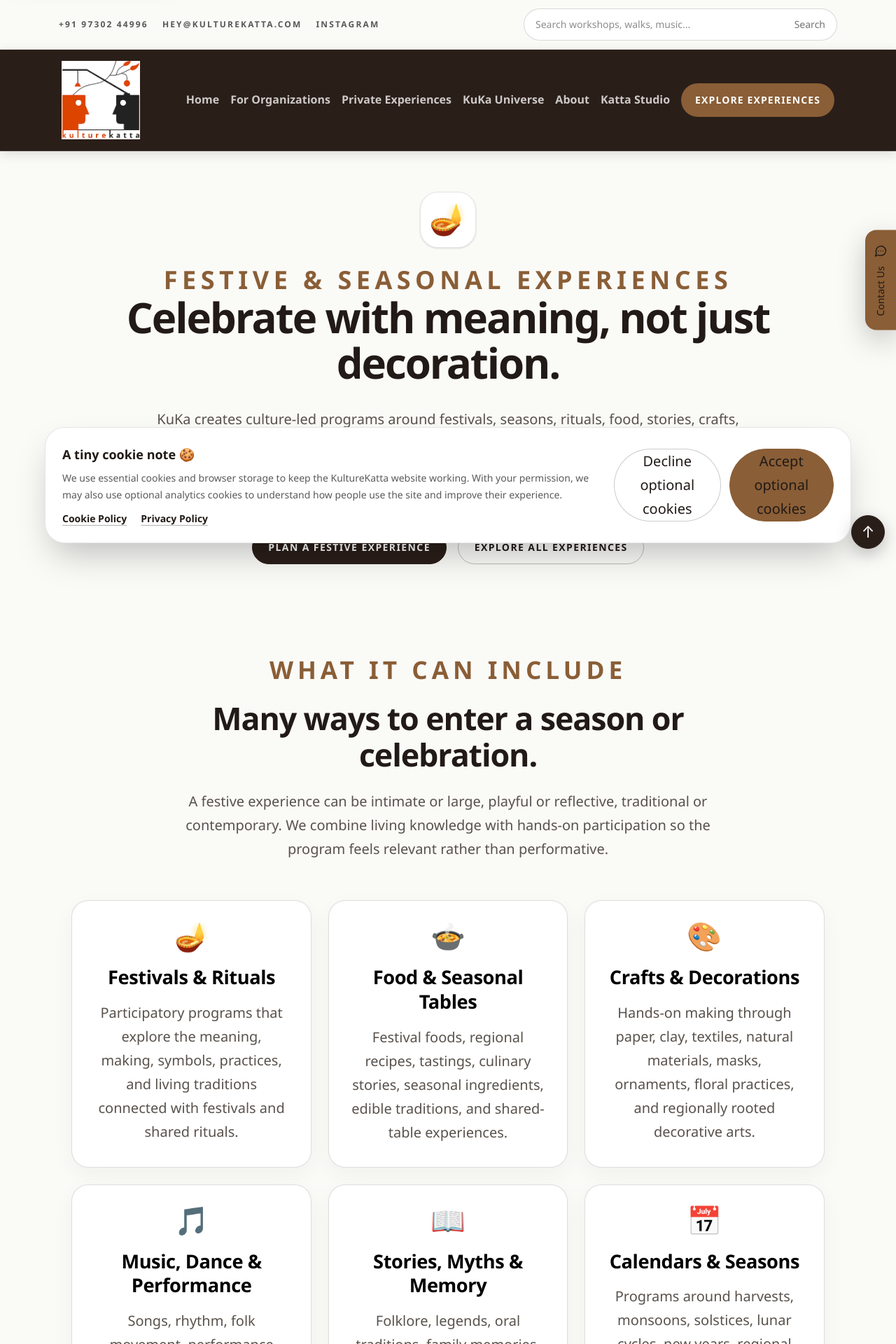
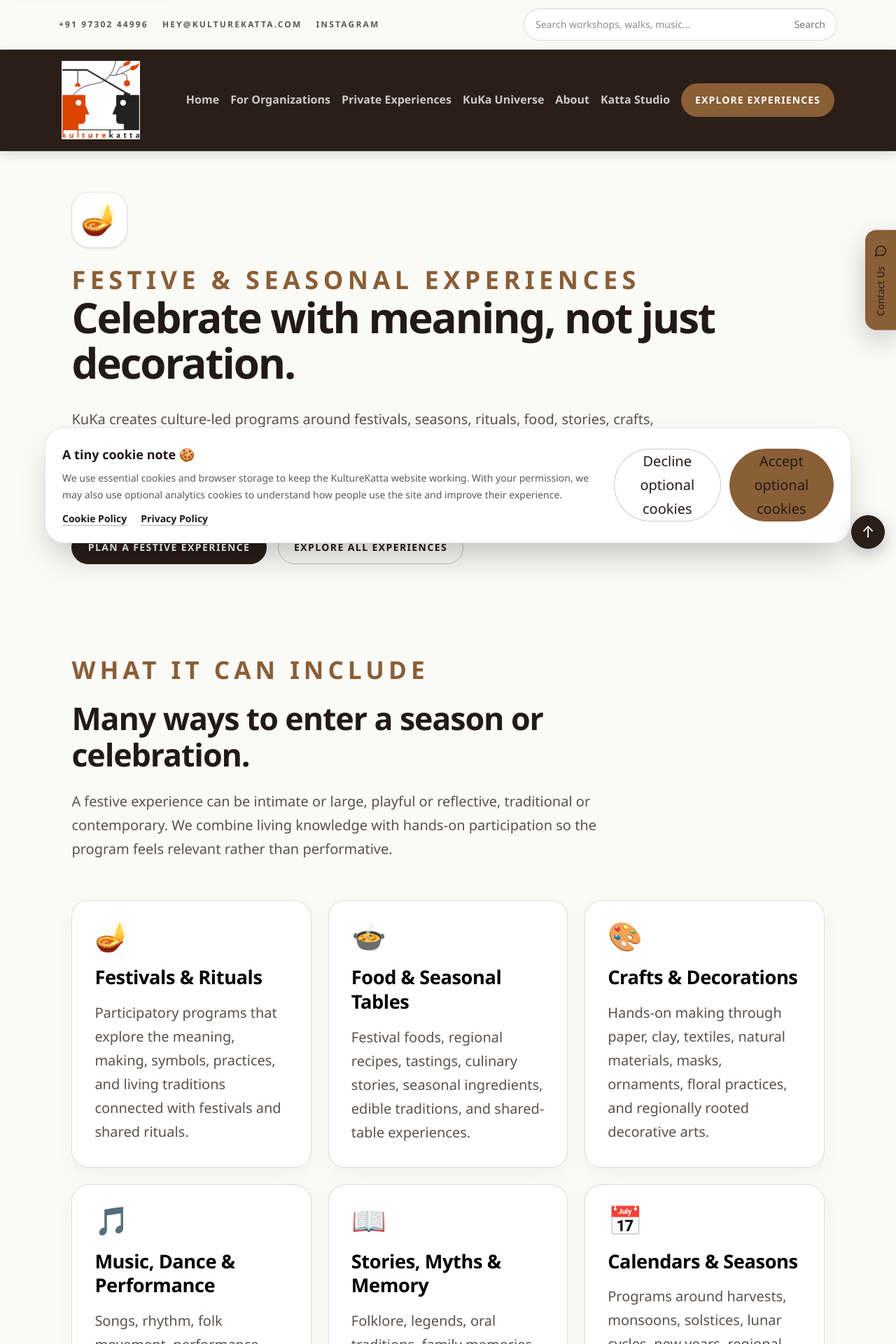
Before and after one commit to kulturekatta/kuka-website, a Next.js app: page /experiences/festive in a window 1280 px wide. Shown: the top 1920 px of the page at 70% size. Built offline with nearby package versions, Linux system fonts and the light colour scheme.

Commit message:
Left align special experience pages

```diff
--- a/app/components/ExperienceCategoryPage.tsx
+++ b/app/components/ExperienceCategoryPage.tsx
@@ -25,7 +25,7 @@
 
 function PageIcon({ icon, label }: { icon: string; label: string }) {
   return (
-    <div className="mb-6 flex justify-center">
+    <div className="mb-6 flex justify-start">
       <span
         role="img"
         aria-label={label}
@@ -76,16 +76,16 @@
   return (
     <div className="kk-page-root kk-site-bg min-h-screen">
       <section className="kk-section-light pt-16 pb-20 md:pt-20 md:pb-24">
-        <div className="kk-container text-center">
+        <div className="kk-container text-left">
           <PageIcon icon={icon} label={iconLabel} />
 
           <p className="kk-page-label text-[var(--kk-accent)]">{eyebrow}</p>
 
-          <h1 className="kk-page-heading mx-auto max-w-5xl">{title}</h1>
+          <h1 className="kk-page-heading max-w-5xl">{title}</h1>
 
-          <p className="kk-page-intro mx-auto mt-8 max-w-4xl">{intro}</p>
+          <p className="kk-page-intro mt-8 max-w-4xl">{intro}</p>
 
-          <div className="mt-10 flex flex-col items-center justify-center gap-4 sm:flex-row">
+          <div className="mt-10 flex flex-col items-start gap-4 sm:flex-row sm:flex-wrap">
             <Link href="/contact" className="kk-button-dark">
               {primaryCta}
             </Link>
@@ -99,7 +99,7 @@
 
       <section className="kk-section-cream pt-12 pb-20 md:pt-16 md:pb-24">
         <div className="kk-container">
-          <div className="mx-auto max-w-3xl text-center">
+          <div className="max-w-3xl text-left">
             <p className="kk-section-label mb-5">What it can include</p>
             <h2 className="kk-section-heading">{firstSectionTitle}</h2>
             <p className="kk-body mt-6">{firstSectionIntro}</p>
@@ -109,13 +109,11 @@
             {experiences.map((item) => (
               <article
                 key={item.title}
-                className="kk-card kk-card--interactive min-h-[285px] text-center"
+                className="kk-card kk-card--interactive min-h-[285px] text-left"
               >
                 <SmallIcon icon={item.icon} label={item.title} />
                 <h3 className="kk-card-title mt-5">{item.title}</h3>
-                <p className="kk-card-body mt-4 flex-1 text-center">
-                  {item.text}
-                </p>
+                <p className="kk-card-body mt-4 flex-1">{item.text}</p>
               </article>
             ))}
           </div>
@@ -124,7 +122,7 @@
 
       <section className="kk-section-light pt-12 pb-20 md:pt-16 md:pb-24">
         <div className="kk-container">
-          <div className="mx-auto max-w-3xl text-center">
+          <div className="max-w-3xl text-left">
             <p className="kk-section-label mb-5">How it works</p>
             <h2 className="kk-section-heading">{secondSectionTitle}</h2>
             <p className="kk-body mt-6">{secondSectionIntro}</p>
@@ -134,11 +132,11 @@
             {process.map((item) => (
               <article
                 key={item.title}
-                className="kk-card kk-card--interactive min-h-[270px] text-center"
+                className="kk-card kk-card--interactive min-h-[270px] text-left"
               >
                 <SmallIcon icon={item.icon} label={item.title} />
                 <h3 className="kk-card-title mt-5">{item.title}</h3>
-                <p className="kk-card-body mt-4 text-center">{item.text}</p>
+                <p className="kk-card-body mt-4">{item.text}</p>
               </article>
             ))}
           </div>
@@ -147,12 +145,12 @@
 
       <section className="kk-section-cream pt-12 pb-20 md:pt-16 md:pb-24">
         <div className="kk-container">
-          <div className="kk-panel mx-auto max-w-5xl text-center">
+          <div className="kk-panel max-w-5xl text-left">
             <PageIcon icon={icon} label={iconLabel} />
             <h2 className="kk-section-heading">{closingTitle}</h2>
-            <p className="kk-body mx-auto mt-6 max-w-3xl">{closingText}</p>
+            <p className="kk-body mt-6 max-w-3xl">{closingText}</p>
 
-            <div className="mt-10 flex flex-col items-center justify-center gap-4 sm:flex-row">
+            <div className="mt-10 flex flex-col items-start gap-4 sm:flex-row sm:flex-wrap">
               <Link href="/contact" className="kk-button-dark">
                 {primaryCta}
               </Link>
```
Also changed, not shown: 1 other file (tests, documents, lock files or other folders).
